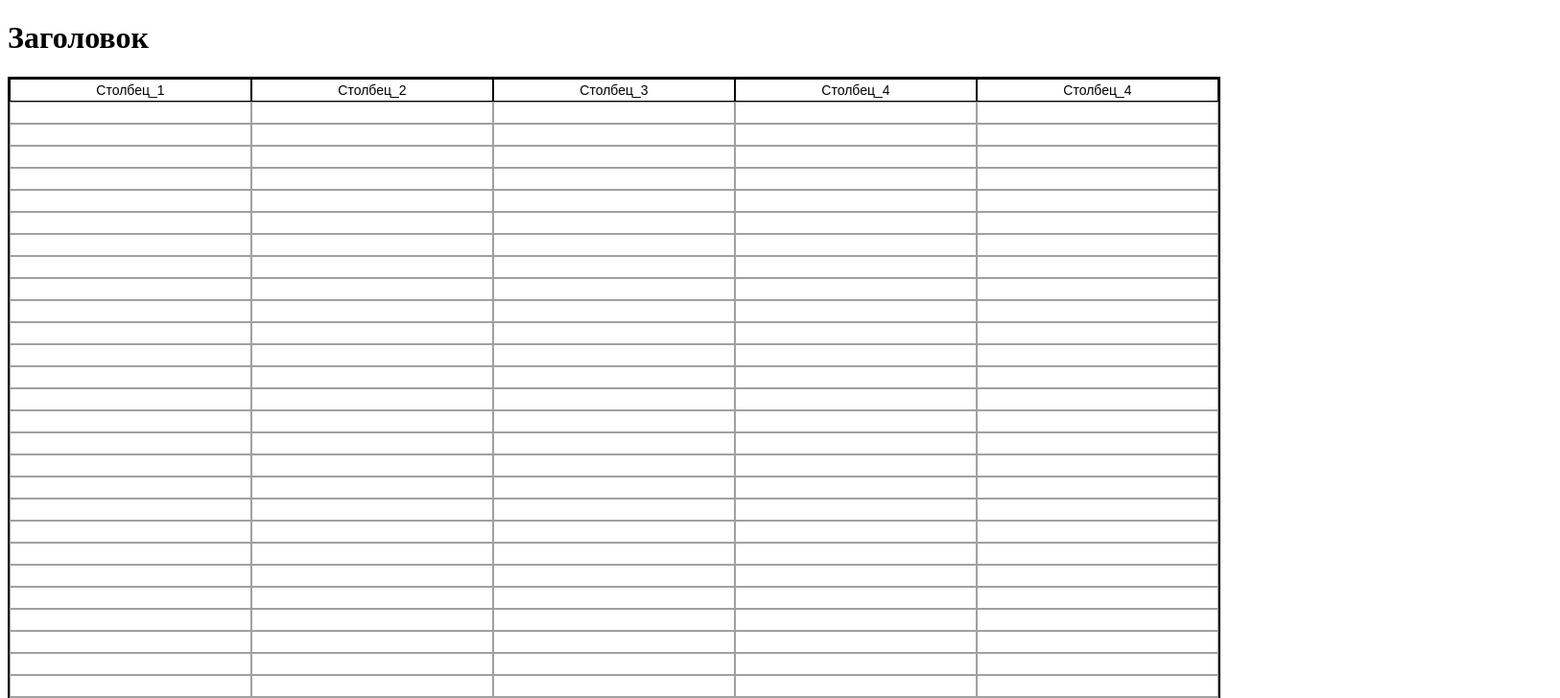
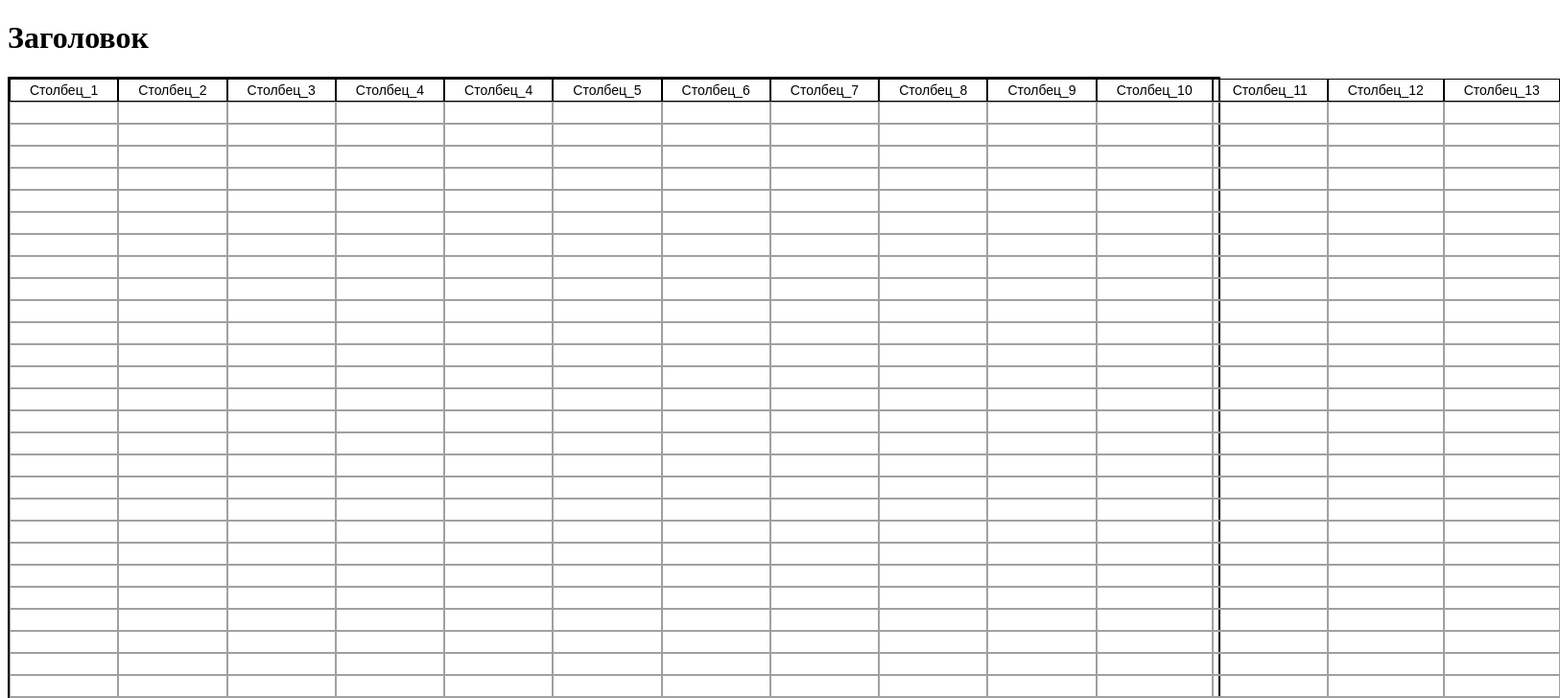
Before and after one commit to vulmeyk/LearnFullStack, a React (Vite) app in the folder frontend/: page / in a window 1280 px wide. Shown: the top 728 px of the page at 96% size, 1626 px wide, since content can reach past the window. Built offline with nearby package versions, Linux system fonts and the light colour scheme.

Commit message:
fix: save input data on arrow keys navigation chore: add more columns chore: del comment

```diff
--- a/frontend/src/App.tsx
+++ b/frontend/src/App.tsx
@@ -12,6 +12,15 @@ function App() {
     { header: "Столбец_3", type: "text" },
     { header: "Столбец_4", type: "text" },
     { header: "Столбец_4", type: "text" },
+    { header: "Столбец_5", type: "number" },
+    { header: "Столбец_6", type: "text" },
+    { header: "Столбец_7", type: "text" },
+    { header: "Столбец_8", type: "text" },
+    { header: "Столбец_9", type: "text" },
+    { header: "Столбец_10", type: "number" },
+    { header: "Столбец_11", type: "text" },
+    { header: "Столбец_12", type: "text" },
+    { header: "Столбец_13", type: "text" },
   ];
   const tableRows = Array.from({ length: 50 }, () => ({
     values: Array(tableColumns.length).fill(""),
--- a/frontend/src/TableWidget/TableBody.tsx
+++ b/frontend/src/TableWidget/TableBody.tsx
@@ -47,14 +47,16 @@ export function TableBody({
             ...prev,
             rowIndex: Math.max(0, prev.rowIndex - 1),
           }));
-          setEditCell(null);
+
+          (document.activeElement as HTMLElement)?.blur();
           break;
+
         case "ArrowDown":
           setActiveCell((prev) => ({
             ...prev,
             rowIndex: Math.min(rows.length - 1, prev.rowIndex + 1),
           }));
-          setEditCell(null);
+          (document.activeElement as HTMLElement)?.blur();
           break;
 
         case "ArrowLeft":
@@ -62,7 +64,7 @@ export function TableBody({
             ...prev,
             colIndex: Math.max(0, prev.colIndex - 1),
           }));
-          setEditCell(null);
+          (document.activeElement as HTMLElement)?.blur();
           break;
 
         case "ArrowRight":
@@ -70,7 +72,7 @@ export function TableBody({
             ...prev,
             colIndex: Math.min(columns.length - 1, prev.colIndex + 1),
           }));
-          setEditCell(null);
+          (document.activeElement as HTMLElement)?.blur();
           break;
       }
     };
--- a/frontend/src/TableWidget/TableCell.tsx
+++ b/frontend/src/TableWidget/TableCell.tsx
@@ -22,7 +22,7 @@ export function TableCell(
           defaultValue={value}
           autoFocus
           onBlur={(e) => {
-            console.log("save input");
+            // console.log("save input");
             const newRows = [...rows];
             newRows[rowIndex].values[colIndex] = e.target.value;
             setRows(newRows);
```
